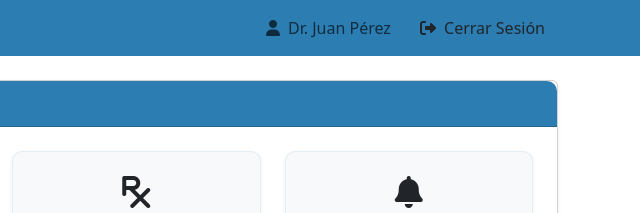
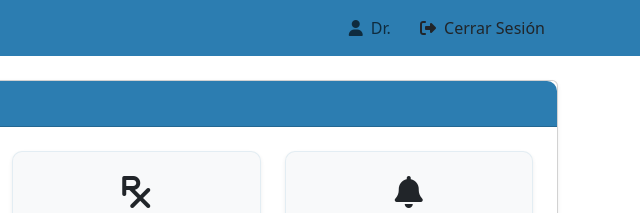
Before and after one commit to yonatanGR1/DesarrolloW-Farmacia-, a website: page Presentation/DoctorInterface/DoctorInterface.html in a window 1280 px wide. Shown: the top 213 px of the page, 640-1280 px from the left. Drawn offline with nearby package versions, Linux system fonts and the light colour scheme; no server answers; sample sign-in values are in the browser's storage.

Commit message:
Interfaz doctor funcionando

```diff
--- a/Presentation/DoctorInterface/DoctorInterface.html
+++ b/Presentation/DoctorInterface/DoctorInterface.html
@@ -32,7 +32,7 @@
                 </ul>
                 <div class="d-flex align-items-center">
                     <span class="navbar-text me-3">
-                        <i class="fas fa-user me-1"></i> <span id="user-display-name">Dr. Juan Pérez</span>
+                        <i class="fas fa-user me-1"></i> <span id="user-display-name"></span>
                     </span>
                     <button class="btn btn-outline-hospital" onclick="logout()">
                         <i class="fas fa-sign-out-alt me-1"></i> Cerrar Sesión
@@ -188,5 +188,32 @@
 
     <!-- Archivos JavaScript separados -->
     <script src="DoctorInterface.js"></script>
+
+<script>
+  (function () {
+    const raw = localStorage.getItem('currentDoctor') || localStorage.getItem('currentUser');
+    if (!raw) {
+      window.location.href = '/index.html';
+      return;
+    }
+
+    const u = JSON.parse(raw);
+
+    // Determina el prefijo según el género (por defecto Dr.)
+    let prefijo = 'Dr.';
+    if (u.genero && u.genero.toLowerCase().startsWith('f')) {
+      prefijo = 'Dra.';
+    }
+
+    // Arma el nombre completo con el prefijo
+    const nombreMostrar = [prefijo, u.nombre, u.apellido].filter(Boolean).join(' ');
+
+    const el = document.getElementById('user-display-name');
+    if (el) el.textContent = nombreMostrar;
+  })();
+</script>
+
+
+
 </body>
 </html>
```
